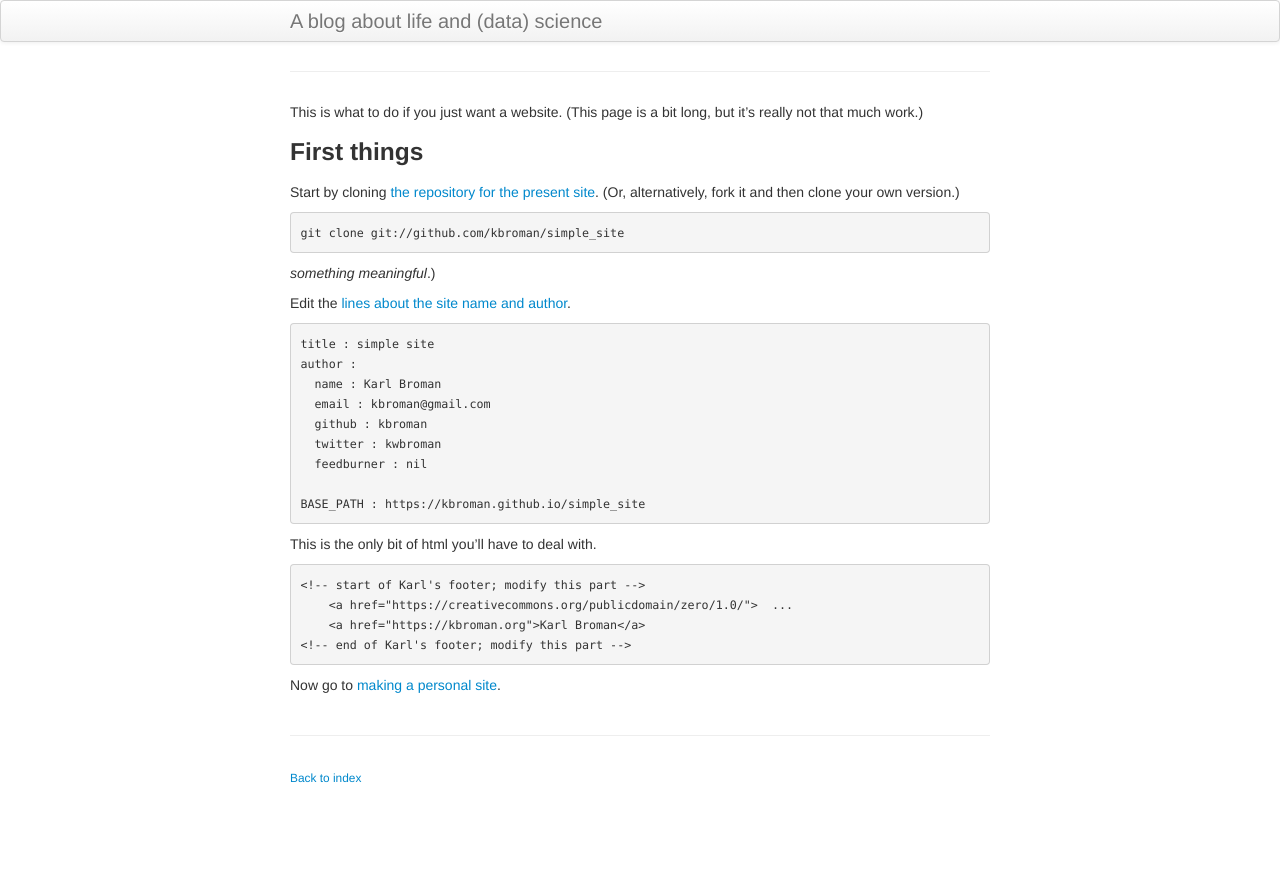
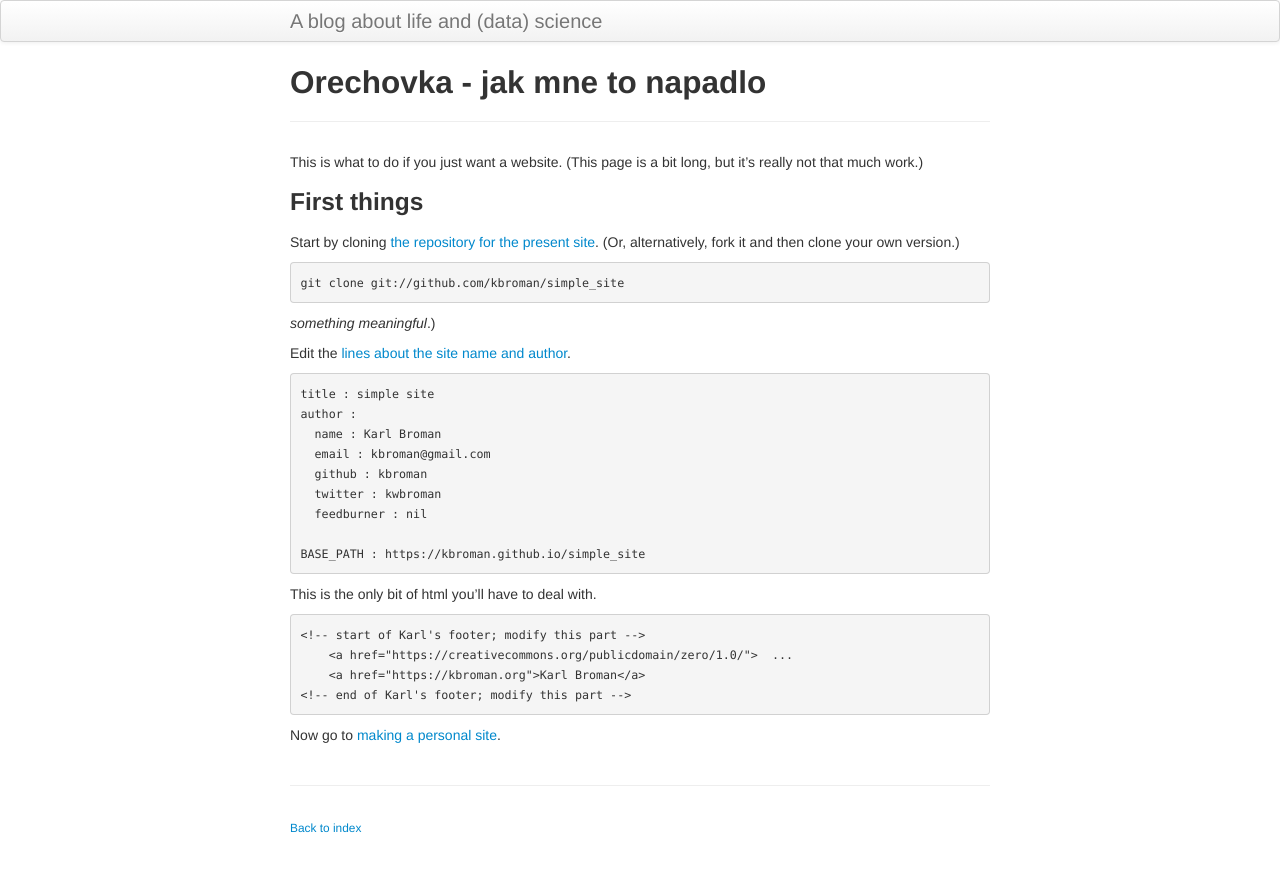
Before and after one commit to vojtech-filipec/vojtech-filipec.github.io, a Jekyll site: the page built from pages/orechovka1.md, in a window 1280 px wide. Shown: the top 872 px of the page. Built offline with Jekyll 4.4.1, drawn with Linux system fonts in a browser that asks for light colours; our own code applies the rules of GitHub Pages for plain Markdown files.

Commit message:
Update orechovka1.md

```diff
--- a/pages/orechovka1.md
+++ b/pages/orechovka1.md
@@ -1,6 +1,6 @@
 ---
 layout: page
-title: Orechovka: jak mne to napadlo
+title: Orechovka - jak mne to napadlo
 description: prvni napady
 ---
 
```
